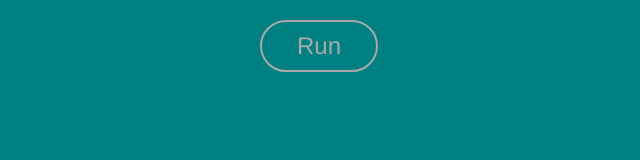
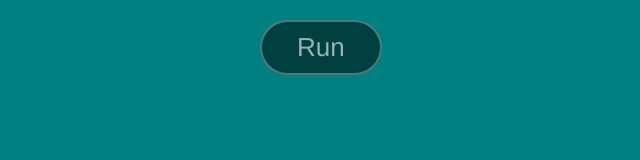
Before and after one commit to MKM421/d3-test, a plain HTML site: page index.html in a window 1280 px wide. Shown: the whole page, without its empty margins (380-1020 px from the left). Drawn offline with nearby package versions, Linux system fonts and the light colour scheme.

```diff
--- a/css/main.css
+++ b/css/main.css
@@ -35,15 +35,15 @@
 
 #launch {
   position:fixed;
-  background:transparent;
-  border:2px solid darkgrey;
+  background:rgba(0,0,0,0.5);
+  border:2px solid rgba(255,255,255,0.3);
   border-radius:40px;
   z-index:9999;
   top:20px;
   left:50%;
-  font-size:24px;
+  font-size:26px;
   padding:10px 35px;
-  color:darkgrey;
+  color:rgba(255,255,255,0.6);
 /*  -webkit-transform: rotate(-90deg);
   -ms-transform: rotate(-90deg);
   transform: rotate(-90deg);*/
```
